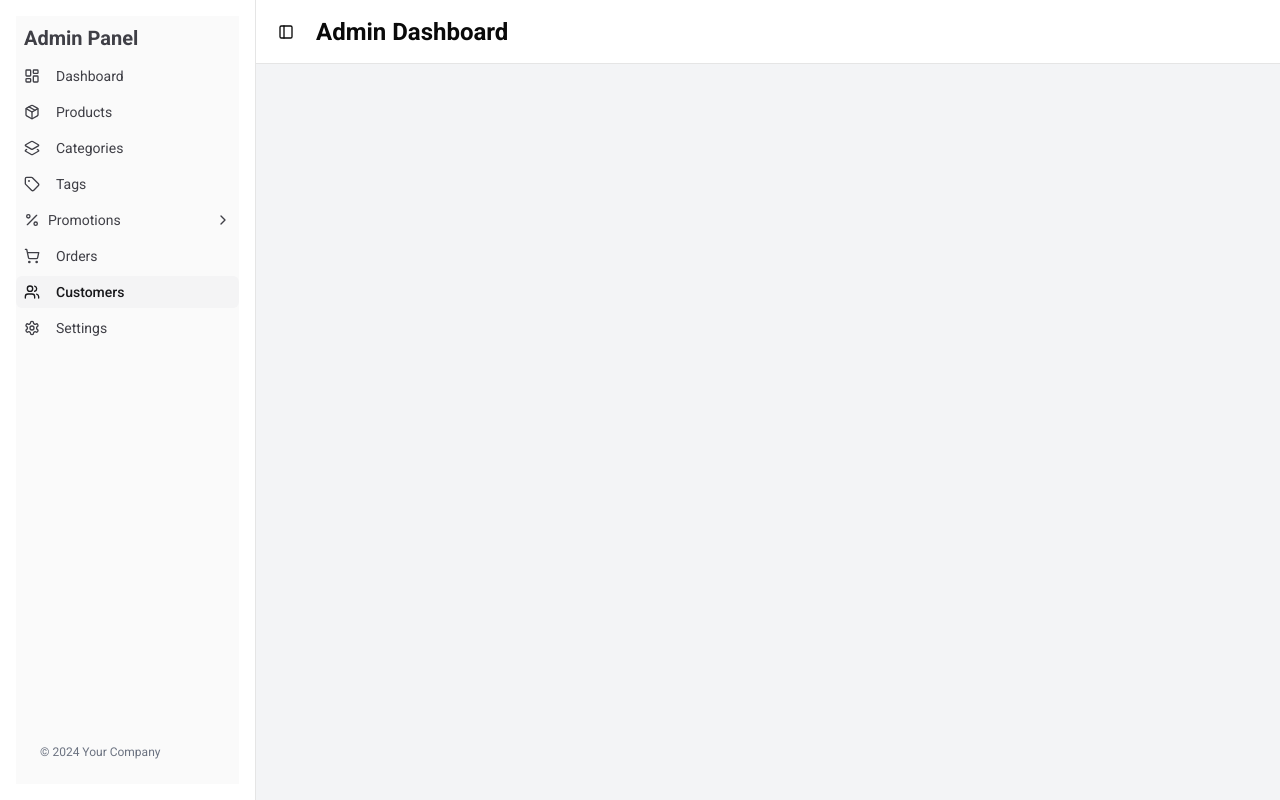
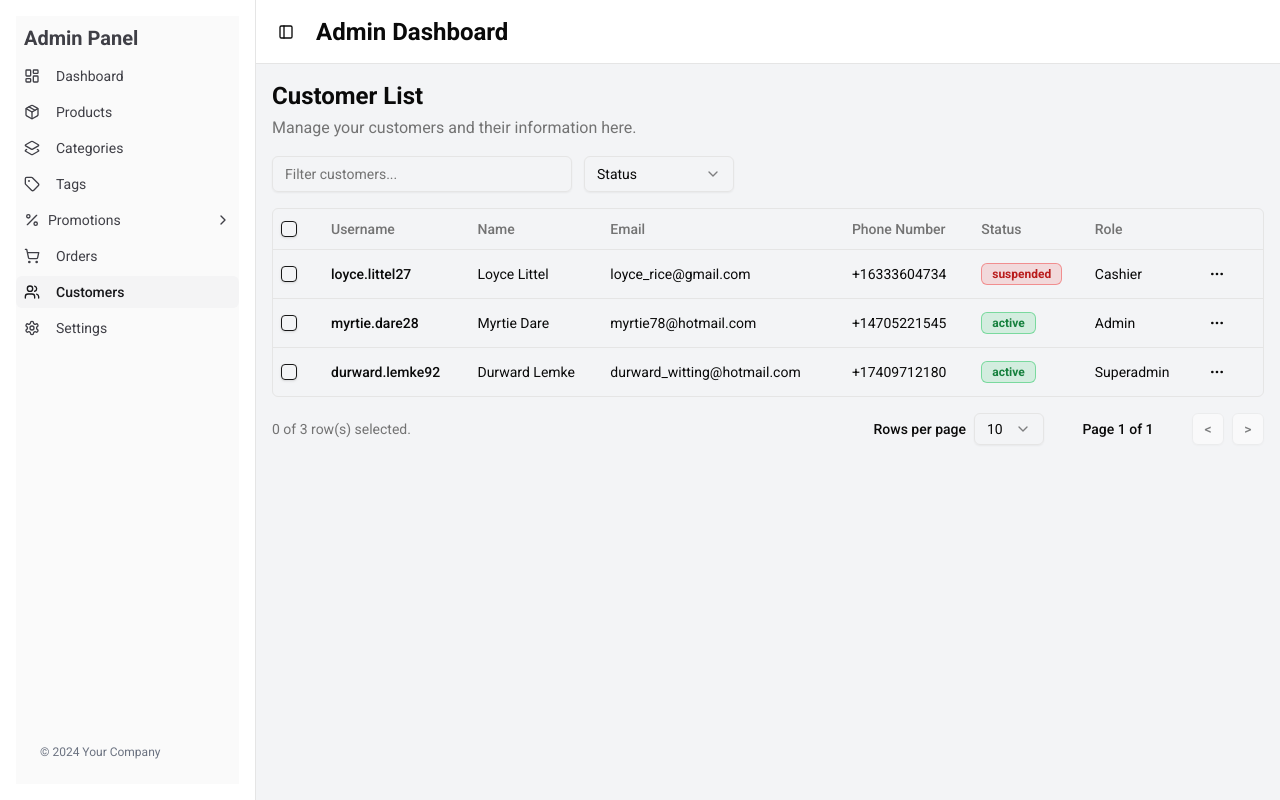
Before and after one commit to Adriz1611/game-essentials-backend, a Next.js app: page /dashboard/customers in a window 1280 px wide. Built offline with nearby package versions, Linux system fonts and the light colour scheme.

Commit message:
added customer list

```diff
--- a/src/app/actions/product-action.js
+++ b/src/app/actions/product-action.js
@@ -118,7 +118,7 @@ export const updateProduct = async (id, productData) => {
       price: productData.price,
       currency: productData.currency,
       stock_quantity: productData.stockQuantity,
-      category_id: productData.category === "" ? null : formData.category,
+      category_id: productData.category === "" ? null : productData.category,
       specifications: productData.specifications,
       images: productData.images,
       is_digital: productData.isDigital,
@@ -391,4 +391,4 @@ export const createCoupon = async (value) => {
     data,
     success: true,
   };
-}
+};
--- a/src/app/dashboard/customers/page.js
+++ b/src/app/dashboard/customers/page.js
@@ -1,9 +1,15 @@
-
+import CustomerList from "@/components/dashboard/customer-list";
 
 export default function CustomersPage() {
   return (
-    <div>
-
+    <div className="space-y-4">
+      <div className="flex flex-col gap-1">
+        <h1 className="text-2xl font-bold">Customer List</h1>
+        <p className="text-muted-foreground">
+          Manage your customers and their information here.
+        </p>
+      </div>
+      <CustomerList />
     </div>
-  )
+  );
 }
--- a/src/components/dashboard/coupon-list.jsx
+++ b/src/components/dashboard/coupon-list.jsx
@@ -3,7 +3,7 @@
 import { useState, useEffect } from "react"
 import { Table, TableBody, TableCell, TableHead, TableHeader, TableRow } from "@/components/ui/table"
 import { Button } from "@/components/ui/button"
-
+import { Badge } from "@/components/ui/badge"
 
 
 export default function CouponList({ coupons_data }) {
@@ -28,11 +28,24 @@ export default function CouponList({ coupons_data }) {
           {coupons.map((coupon) => (
             <TableRow key={coupon.id}>
               <TableCell>{coupon.code}</TableCell>
-              <TableCell>{coupon.discountValue}</TableCell>
-              <TableCell>{new Date(coupon.startDate).toLocaleDateString()}</TableCell>
-              <TableCell>{new Date(coupon.endDate).toLocaleDateString()}</TableCell>
-              <TableCell>{coupon.userUsage ?? "Unlimited"}</TableCell>
-              <TableCell>{coupon.totalUsageLimit ?? "Unlimited"}</TableCell>
+              <TableCell>
+                {coupon.discount_type == "percentage"
+                  ? coupon.discount_value + "%"
+                  : coupon.discount_value}
+              </TableCell>
+              <TableCell>
+                {new Date(coupon.start_date).toLocaleDateString()}
+              </TableCell>
+              <TableCell>
+                {new Date(coupon.end_date).toLocaleDateString()}
+              </TableCell>
+              <TableCell>{coupon.user_usage_limit ?? "Unlimited"}</TableCell>
+              <TableCell>{coupon.total_usage_limit ?? "Unlimited"}</TableCell>
+              <TableCell>
+                <Badge variant={coupon.is_active ? "success" : "destructive"}>
+                  {coupon.is_active ? "Active" : "Inactive"}
+                </Badge>
+              </TableCell>
               <TableCell>
                 <Button variant="outline" size="sm">
                   Edit
@@ -43,5 +56,5 @@ export default function CouponList({ coupons_data }) {
         </TableBody>
       </Table>
     </div>
-  )
+  );
 }
--- /dev/null
+++ b/src/components/dashboard/customer-list.jsx
@@ -0,0 +1,222 @@
+"use client"
+
+import { useState } from "react"
+import { useRouter } from "next/navigation"
+import { Table, TableBody, TableCell, TableHead, TableHeader, TableRow } from "@/components/ui/table"
+import { Input } from "@/components/ui/input"
+import { Button } from "@/components/ui/button"
+import {
+  DropdownMenu,
+  DropdownMenuContent,
+  DropdownMenuItem,
+  DropdownMenuLabel,
+  DropdownMenuSeparator,
+  DropdownMenuTrigger,
+} from "@/components/ui/dropdown-menu"
+import { Checkbox } from "@/components/ui/checkbox"
+import { Select, SelectContent, SelectItem, SelectTrigger, SelectValue } from "@/components/ui/select"
+import { Badge } from "@/components/ui/badge"
+import { MoreHorizontal } from "lucide-react"
+
+// Mock data
+const customers = [
+  {
+    id: 1,
+    username: "loyce.littel27",
+    firstName: "Loyce",
+    lastName: "Littel",
+    email: "loyce_rice@gmail.com",
+    phone: "+16333604734",
+    dateOfBirth: "1990-05-15",
+    status: "suspended",
+    role: "Cashier",
+  },
+  {
+    id: 2,
+    username: "myrtie.dare28",
+    firstName: "Myrtie",
+    lastName: "Dare",
+    email: "myrtie78@hotmail.com",
+    phone: "+14705221545",
+    dateOfBirth: "1988-12-01",
+    status: "active",
+    role: "Admin",
+  },
+  {
+    id: 3,
+    username: "durward.lemke92",
+    firstName: "Durward",
+    lastName: "Lemke",
+    email: "durward_witting@hotmail.com",
+    phone: "+17409712180",
+    dateOfBirth: "1995-03-20",
+    status: "active",
+    role: "Superadmin",
+  },
+]
+
+
+export default function CustomerList() {
+  const [selectedCustomers, setSelectedCustomers] = useState([])
+  const [filterText, setFilterText] = useState("")
+  const [statusFilter, setStatusFilter] = useState("")
+  const router = useRouter()
+
+  const filteredCustomers = customers.filter((customer) => {
+    const matchesFilter =
+      customer.firstName.toLowerCase().includes(filterText.toLowerCase()) ||
+      customer.lastName.toLowerCase().includes(filterText.toLowerCase()) ||
+      customer.email.toLowerCase().includes(filterText.toLowerCase()) ||
+      customer.username.toLowerCase().includes(filterText.toLowerCase())
+
+    const matchesStatus = statusFilter === "all" || !statusFilter ? true : customer.status === statusFilter
+
+    return matchesFilter && matchesStatus
+  })
+
+  const toggleCustomer = (customerId) => {
+    setSelectedCustomers((prev) =>
+      prev.includes(customerId) ? prev.filter((id) => id !== customerId) : [...prev, customerId],
+    )
+  }
+
+  const toggleAll = () => {
+    setSelectedCustomers(
+      selectedCustomers.length === filteredCustomers.length ? [] : filteredCustomers.map((c) => c.id),
+    )
+  }
+
+  const getStatusColor = (status) => {
+    switch (status) {
+      case "active":
+        return "bg-green-500/15 text-green-700 hover:bg-green-500/25 border-green-500/50"
+      case "suspended":
+        return "bg-red-500/15 text-red-700 hover:bg-red-500/25 border-red-500/50"
+      case "inactive":
+        return "bg-gray-500/15 text-gray-700 hover:bg-gray-500/25 border-gray-500/50"
+      case "invited":
+        return "bg-blue-500/15 text-blue-700 hover:bg-blue-500/25 border-blue-500/50"
+      default:
+        return "bg-gray-500/15 text-gray-700 hover:bg-gray-500/25 border-gray-500/50"
+    }
+  }
+
+  return (
+    <div className="space-y-4">
+      <div className="flex items-center justify-between">
+        <div className="flex items-center gap-3">
+          <Input
+            placeholder="Filter customers..."
+            value={filterText}
+            onChange={(e) => setFilterText(e.target.value)}
+            className="w-[300px]"
+          />
+          <Select value={statusFilter} onValueChange={setStatusFilter}>
+            <SelectTrigger className="w-[150px]">
+              <SelectValue placeholder="Status" />
+            </SelectTrigger>
+            <SelectContent>
+              <SelectItem value="all">All Status</SelectItem>
+              <SelectItem value="active">Active</SelectItem>
+              <SelectItem value="suspended">Suspended</SelectItem>
+              <SelectItem value="inactive">Inactive</SelectItem>
+              <SelectItem value="invited">Invited</SelectItem>
+            </SelectContent>
+          </Select>
+        </div>
+      </div>
+
+      <div className="rounded-md border">
+        <Table>
+          <TableHeader>
+            <TableRow>
+              <TableHead className="w-[50px]">
+                <Checkbox
+                  checked={selectedCustomers.length === filteredCustomers.length && filteredCustomers.length > 0}
+                  onCheckedChange={toggleAll}
+                />
+              </TableHead>
+              <TableHead>Username</TableHead>
+              <TableHead>Name</TableHead>
+              <TableHead>Email</TableHead>
+              <TableHead>Phone Number</TableHead>
+              <TableHead>Status</TableHead>
+              <TableHead>Role</TableHead>
+              <TableHead className="w-[70px]"></TableHead>
+            </TableRow>
+          </TableHeader>
+          <TableBody>
+            {filteredCustomers.map((customer) => (
+              <TableRow key={customer.id}>
+                <TableCell>
+                  <Checkbox
+                    checked={selectedCustomers.includes(customer.id)}
+                    onCheckedChange={() => toggleCustomer(customer.id)}
+                  />
+                </TableCell>
+                <TableCell className="font-medium">{customer.username}</TableCell>
+                <TableCell>{`${customer.firstName} ${customer.lastName}`}</TableCell>
+                <TableCell>{customer.email}</TableCell>
+                <TableCell>{customer.phone}</TableCell>
+                <TableCell>
+                  <Badge className={getStatusColor(customer.status)} variant="secondary">
+                    {customer.status}
+                  </Badge>
+                </TableCell>
+                <TableCell>{customer.role}</TableCell>
+                <TableCell>
+                  <DropdownMenu>
+                    <DropdownMenuTrigger asChild>
+                      <Button variant="ghost" className="h-8 w-8 p-0">
+                        <span className="sr-only">Open menu</span>
+                        <MoreHorizontal className="h-4 w-4" />
+                      </Button>
+                    </DropdownMenuTrigger>
+                    <DropdownMenuContent align="end">
+                      <DropdownMenuLabel>Actions</DropdownMenuLabel>
+                      <DropdownMenuItem>View details</DropdownMenuItem>
+                      <DropdownMenuItem>Edit customer</DropdownMenuItem>
+                      <DropdownMenuSeparator />
+                      <DropdownMenuItem className="text-red-600">Delete customer</DropdownMenuItem>
+                    </DropdownMenuContent>
+                  </DropdownMenu>
+                </TableCell>
+              </TableRow>
+            ))}
+          </TableBody>
+        </Table>
+      </div>
+
+      <div className="flex items-center justify-between">
+        <p className="text-sm text-muted-foreground">
+          {selectedCustomers.length} of {filteredCustomers.length} row(s) selected.
+        </p>
+        <div className="flex items-center space-x-6">
+          <div className="flex items-center space-x-2">
+            <p className="text-sm font-medium">Rows per page</p>
+            <Select defaultValue="10">
+              <SelectTrigger className="h-8 w-[70px]">
+                <SelectValue placeholder="10" />
+              </SelectTrigger>
+              <SelectContent side="top">
+                <SelectItem value="10">10</SelectItem>
+                <SelectItem value="20">20</SelectItem>
+                <SelectItem value="50">50</SelectItem>
+                <SelectItem value="100">100</SelectItem>
+              </SelectContent>
+            </Select>
+          </div>
+          <div className="flex w-[100px] items-center justify-center text-sm font-medium">Page 1 of 1</div>
+          <div className="flex items-center space-x-2">
+            <Button variant="outline" className="h-8 w-8 p-0" disabled>
+              {"<"}
+            </Button>
+            <Button variant="outline" className="h-8 w-8 p-0" disabled>
+              {">"}
+            </Button>
+          </div>
+        </div>
+      </div>
+    </div>
+  )
+}
--- a/src/components/dashboard/tag-list.jsx
+++ b/src/components/dashboard/tag-list.jsx
@@ -61,7 +61,7 @@ export default function TagList({ tags_data }) {
 
   return (
     <div>
-      <h3 className="text-lg font-semibold mb-4">Existing Tags</h3>
+
       <Table>
         <TableHeader>
           <TableRow>
```
Lines whose indentation alone changed are shown as unchanged.
